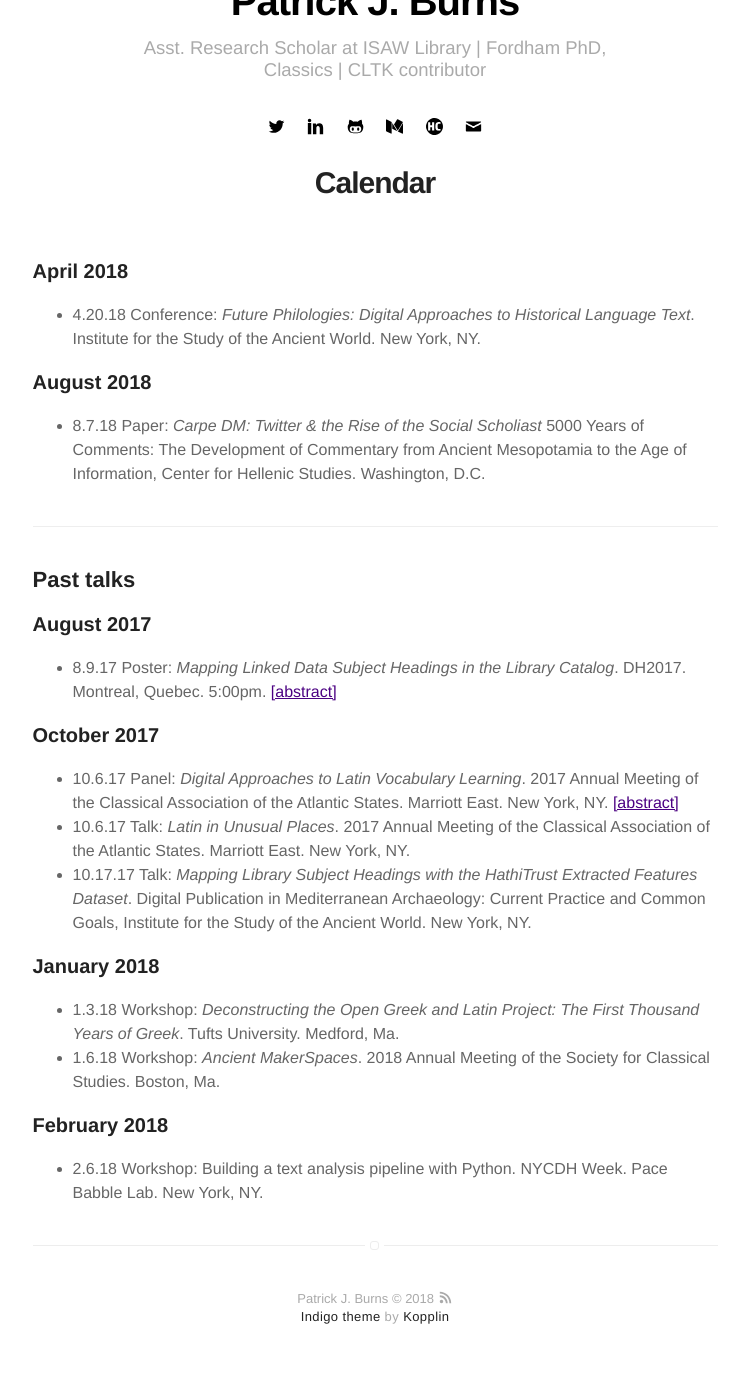
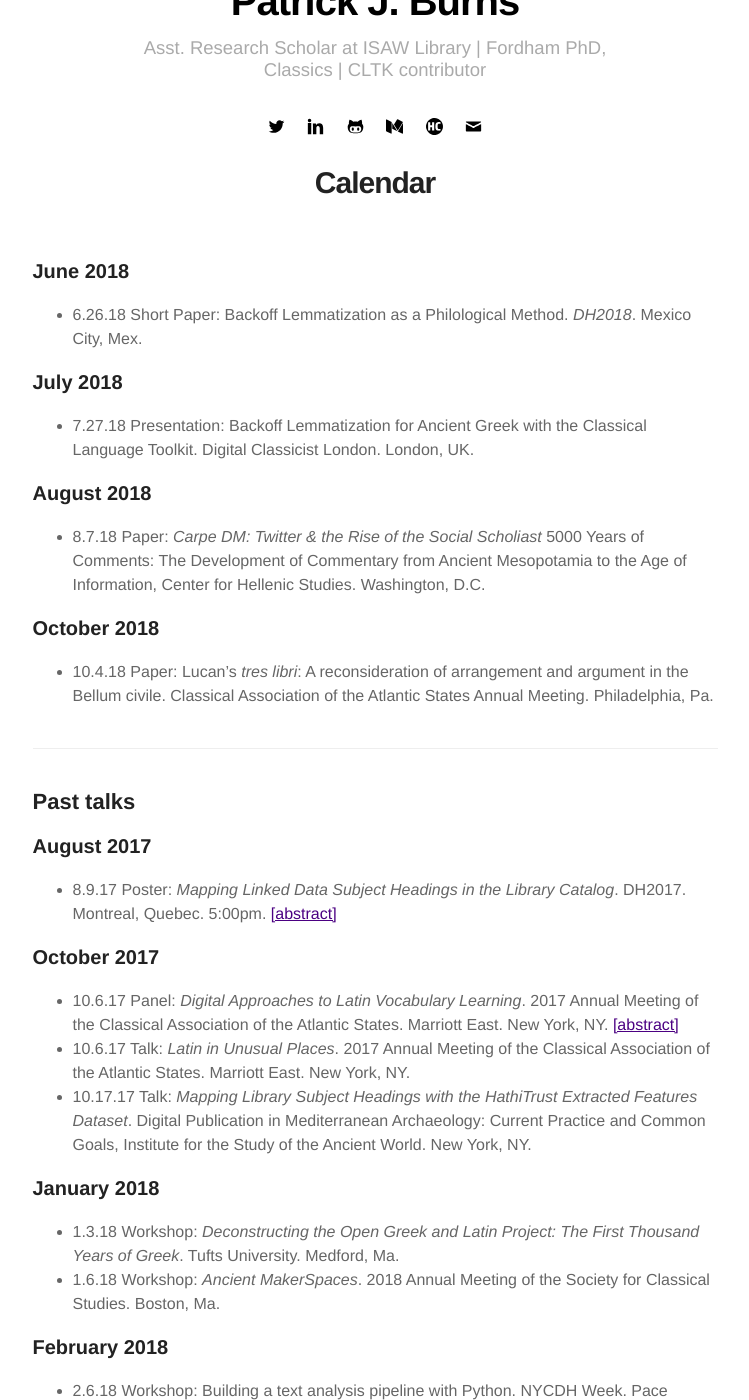
Before and after one commit to diyclassics/diyclassics.github.io, a Jekyll site: the page built from calendar.md, in a window 1280 px wide and 1400 px high, scrolled down 400 px. Shown: the whole window, without its empty margins (265-1014 px from the left). Built offline with Jekyll 4.4.1, drawn with Linux system fonts in a browser that asks for light colours; some of the changed text lies outside the part shown.

Commit message:
Update calendar

```diff
--- a/calendar.md
+++ b/calendar.md
@@ -5,12 +5,21 @@ layout: calendar
 
 # Calendar
 
-### April 2018
+### June 2018
 
-- 4.20.18 Conference: *Future Philologies: Digital Approaches to Historical Language Text*. Institute for the Study of the Ancient World. New York, NY.
+- 6.26.18 Short Paper: Backoff Lemmatization as a Philological Method. *DH2018*. Mexico City, Mex.
+
+### July 2018
+
+- 7.27.18 Presentation: Backoff Lemmatization for Ancient Greek with the Classical Language Toolkit. Digital Classicist London. London, UK.
 
 ### August 2018
+
 - 8.7.18 Paper: *Carpe DM: Twitter & the Rise of the Social Scholiast* 5000 Years of Comments: The Development of Commentary from Ancient Mesopotamia to the Age of Information, Center for Hellenic Studies. Washington, D.C.
+
+### October 2018
+
+- 10.4.18 Paper: Lucan's *tres libri*: A reconsideration of arrangement and argument in the Bellum civile. Classical Association of the Atlantic States Annual Meeting. Philadelphia, Pa.
 
 <hr/>
 
@@ -34,3 +43,9 @@ layout: calendar
 
 ### February 2018
 - 2.6.18 Workshop: Building a text analysis pipeline with Python. NYCDH Week. Pace Babble Lab. New York, NY.
+
+
+### April 2018
+
+- 4.5.18 Paper: *What is an *Unpoetic* Word?: Reassessing Latin Literary Criticism Through Digital Methods* University of Oklahoma. Norman, Ok.
+- 4.20.18 Conference: *Future Philologies: Digital Approaches to Historical Language Text*. Institute for the Study of the Ancient World. New York, NY.
```
